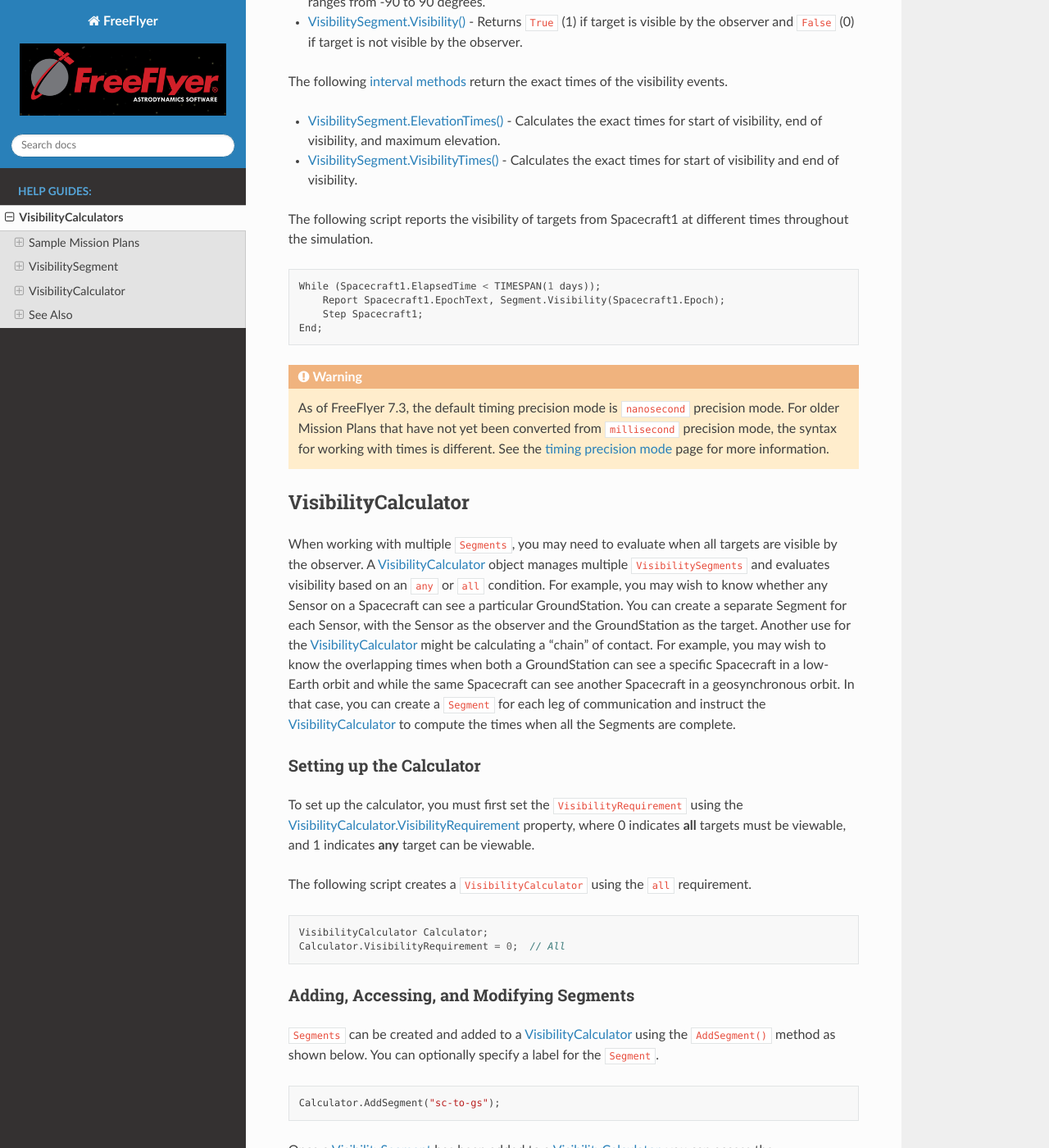
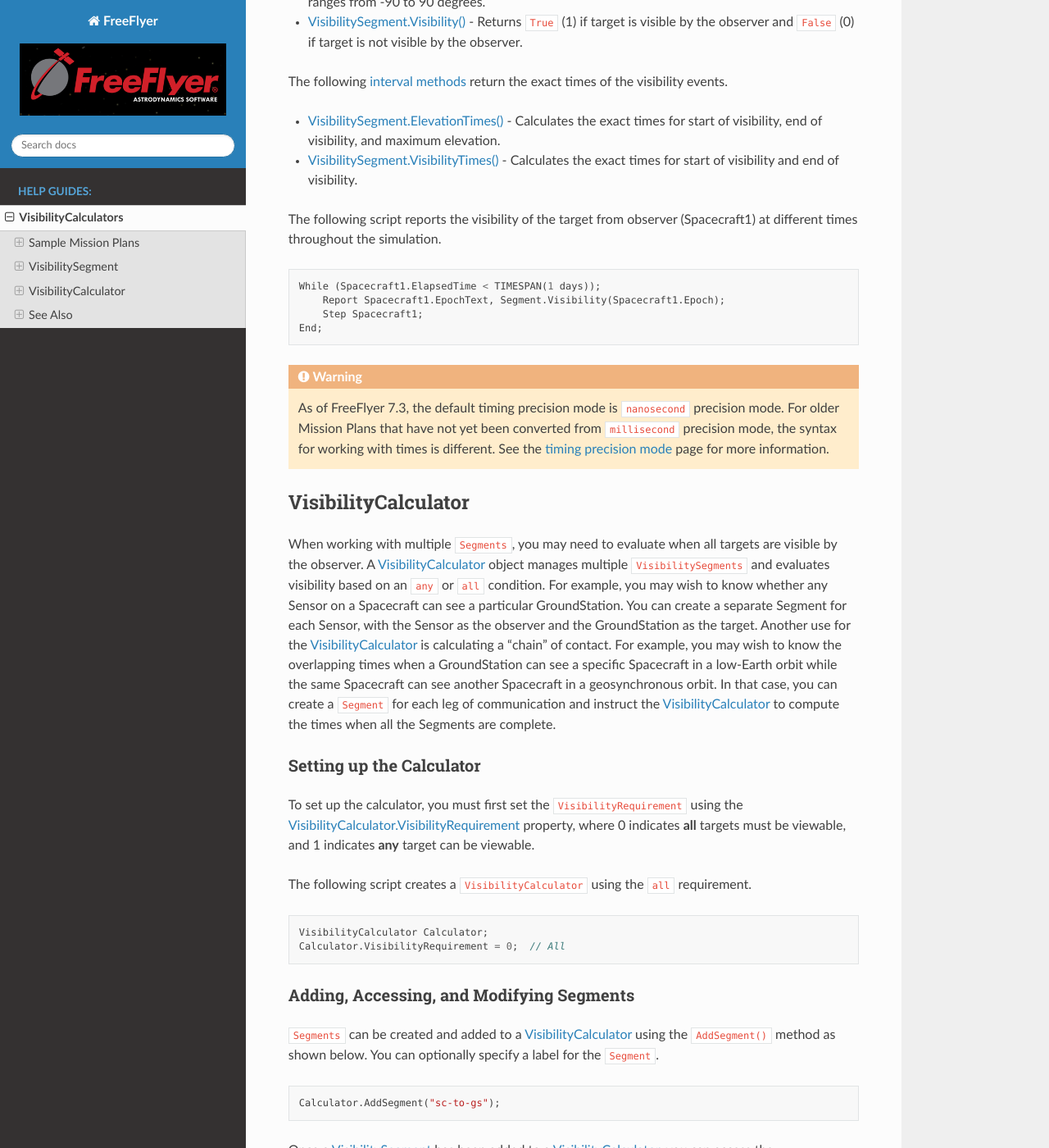
Before and after one commit to BrandiMac/space-products, a Sphinx documentation site: the page built from doc/visibility.rst, in a window 1280 px wide and 1400 px high, scrolled down 4814 px. Shown: the whole window at 82% size. Built offline with Sphinx 7.4.7 and the Read the Docs theme 3.1.0, drawn with Linux system fonts in a browser that asks for light colours; some of the changed text lies outside the part shown.

Commit message:
cleaned up one more line

```diff
--- a/doc/visibility.rst
+++ b/doc/visibility.rst
@@ -92,7 +92,7 @@
 Setting up Occulting Bodies
 ===============================
 In order to define the planets or moons that should be considered
-when determining a target's visibility, you may add or remove occulting bodies from the ``Segment``. You may model
+when determining target visibility, you may add or remove occulting bodies from the ``Segment``. You may model
 occulting bodies as spheres or ellipsoids by setting the `VisibilitySegment
 .CelestialObjectOccultationModel <https://ai-solutions
 .com/_help_Files/visibilitysegment_celestialobjectoccultationmodel_nanosecond.htm>`_ property to 0 or 1, respectively
@@ -260,7 +260,8 @@
   .com/_help_Files/visibilitysegment_visibilitytimes_nanosecond.htm>`_ - Calculates the exact times for start of
   visibility and end of visibility.
 
-The following script reports the visibility of targets from Spacecraft1 at different times throughout the simulation.
+The following script reports the visibility of the target from observer (Spacecraft1) at different times throughout the
+simulation.
 
 .. code-block:: c++
 
@@ -285,8 +286,8 @@
 ``any`` or ``all`` condition. For example, you may wish to know whether any Sensor
 on a Spacecraft can see a particular GroundStation. You can create a separate Segment for each Sensor,
 with the Sensor as the observer and the GroundStation as the target. Another use for the :ref:`VisibilityCalculator`
-might be calculating a "chain" of contact. For example, you may wish to know the overlapping times when both a
-GroundStation can see a specific Spacecraft in a low-Earth orbit and while the same Spacecraft can see another
+is calculating a "chain" of contact. For example, you may wish to know the overlapping times when a
+GroundStation can see a specific Spacecraft in a low-Earth orbit while the same Spacecraft can see another
 Spacecraft in a geosynchronous orbit. In that case, you can create a ``Segment`` for
 each leg of communication and instruct the :ref:`VisibilityCalculator` to compute the times when all the Segments are
 complete.
@@ -371,6 +373,7 @@
           For i = 0 to Calculator.Segments.Count-1;
                 Report Spacecraft1.EpochText, Calculator.Segments[i].Label, Calculator.Segments[i].Visibility(Spacecraft1.Epoch);
           End;
+
           Step Spacecraft1;
     End;
 
```
Also changed, not shown: other parts of doc/visibility.rst (+4 -3 lines).
